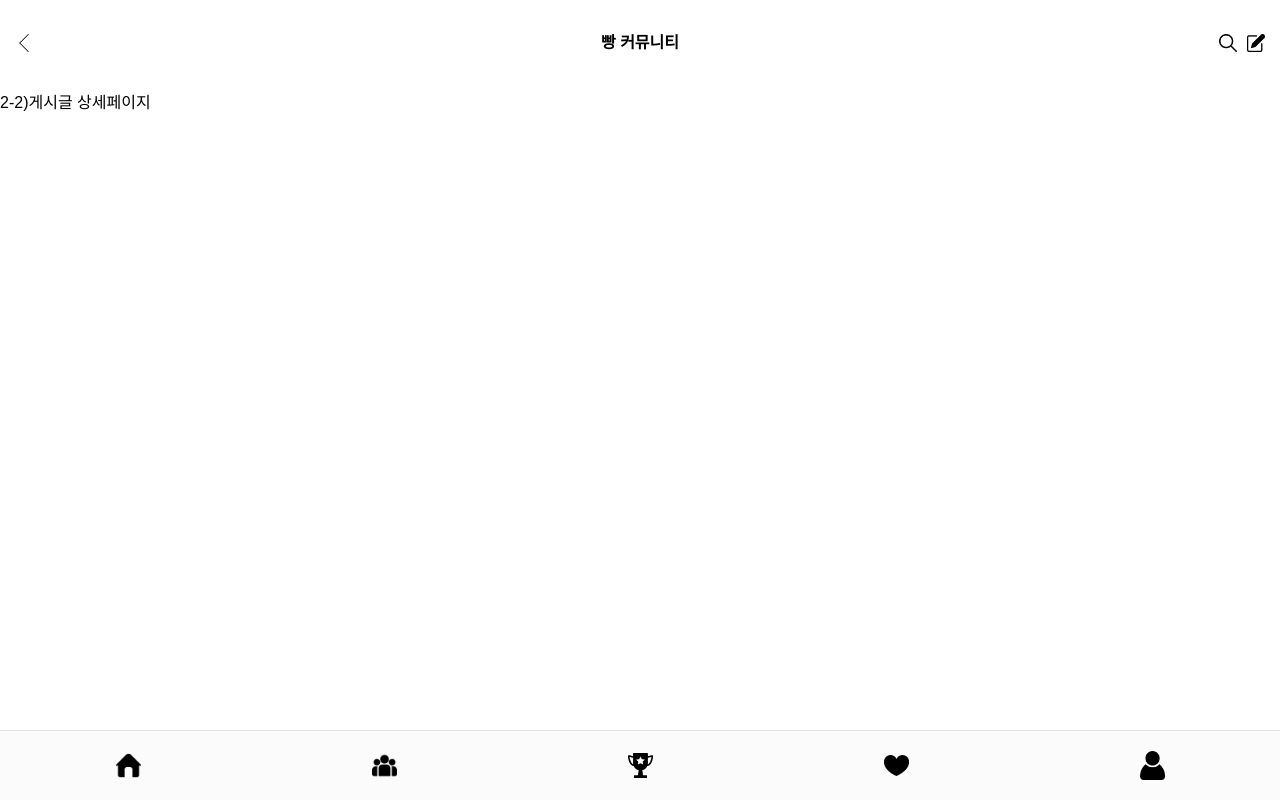
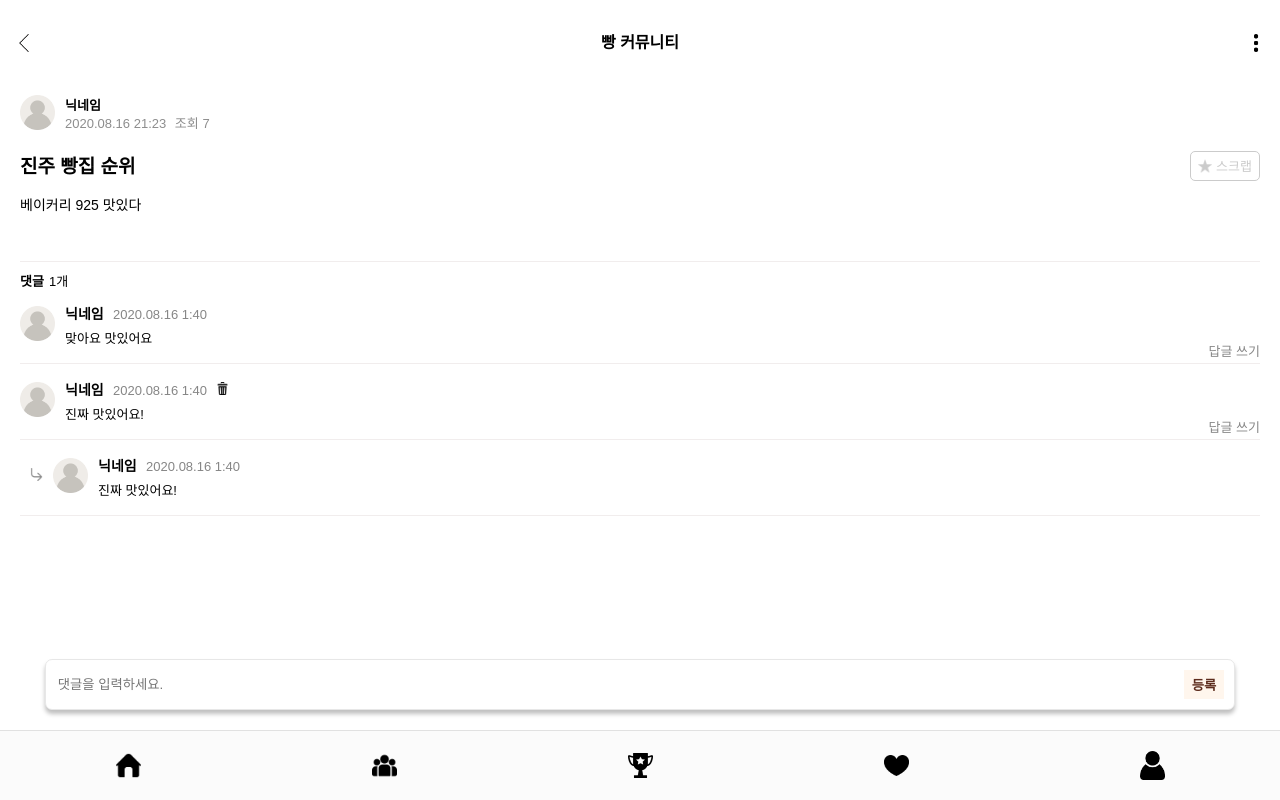
Before and after one commit to gahyeon8955/broad, a Django app: page /post/1/ in a window 1280 px wide. Run offline with Django 3.2, Linux system fonts and the light colour scheme; some web fonts are replaced.

Commit message:
게시물 상세페이지 html/css

```diff
--- a/bakeries/models.py
+++ b/bakeries/models.py
@@ -7,6 +7,9 @@ class Bakery(models.Model):
     sub_name = models.CharField(max_length=40)
     lat = models.FloatField()
     lng = models.FloatField()
+    # img = models.ImageField()
+    # 이미지 필드 pillow 설치 필요
+
 
     def __str__(self):
         return self.name
--- a/static/posts/css/post_detail.css
+++ b/static/posts/css/post_detail.css
@@ -0,0 +1,148 @@
+.post_detail_allbox{
+    padding: 0 20px;
+}
+
+/* 게시물 정보 및 유저 정보 박스 */
+.post_detail_profile_img img{
+    width: 35px;
+}
+.post_user_information{
+    display: flex;
+    flex-direction: row;
+    align-items: center;
+}
+.post_user_information_smallbox{
+    display: flex;
+    flex-direction: column;
+    padding: 0 0 0 10px;
+}
+.post_user_nickname{
+    font-size: 13px;
+    font-weight: bold;
+    margin-bottom: 5px;
+}
+.post_time_pageview{
+    font-size: 13px;
+    color: #8D8D8D;
+}
+.post_detail_time{
+    margin-right: 5px;
+}
+
+/* 게시물 내용 박스 */
+.post_detail_contents_box{
+    margin-top: 18px;
+    height: 110px;
+}
+.post_detail_title_scrap{
+    display: flex;
+    align-items: center;
+    justify-content: space-between;
+}
+.post_detail_title{
+    font-size: 19px;
+    font-weight: bold;
+}
+.post_detail_scrap{
+    display: flex;
+    align-items: center;
+    border: 1px solid #CBCBCB;
+    border-radius: 5px;
+    padding: 7px;
+}
+.post_detail_scrap img{
+    width: 14px;
+    margin-right: 4px;
+}
+.post_detail_scrap_text{
+    font-size: 13px;
+    color: #CBCBCB;
+}
+.post_detail_contents{
+    font-size: 14px;
+    padding-top: 17px;
+}
+/* 댓글 상단 박스 */
+.post_detail_comment_top_box{
+    border-top: 1px solid #F1EDED;
+    display: flex;
+    align-items: center;
+    padding-top: 13px;
+}
+.post_detail_comment_top{
+    font-size: 13px;
+    font-weight: bold;
+    margin-right: 5px;
+}
+.post_detail_comment_count{
+    font-size: 13px;
+}
+/* 댓글 박스 */
+.post_detail_comment_box{
+    border-bottom: 1px solid #F1EDED;
+    padding: 18px 0;
+}
+.post_detail_comment_smallbox{
+    display: flex;
+    flex-direction: row;
+}
+.post_detail_comment_information{
+    padding: 0 10px;
+}
+.post_detail_comment_nickname{
+    font-size: 14px;
+    font-weight: bold;
+    margin-right: 5px;
+
+}
+.post_detail_comment_time{
+    font-size: 13px;
+    color: #868686;
+}
+.post_detail_comment_contents{
+    margin-top: 10px;
+    font-size: 13px;
+}
+.post_detail_leave_a_comment{
+    font-size: 13px;
+    float: right;
+    color: #868686;
+}
+.post_detail_comment_reply_arrow{
+    padding: 10px;
+}
+.post_detail_comment_reply_arrow img{
+    width: 13px;
+}
+.post_detail_comment_delete img{
+    width: 13px;
+    margin-left: 4px;
+}
+
+/* 댓글 작성 박스 */
+.post_detail_comment_input_box{
+    padding: 10px;
+    border: solid 1px #E7E7E7;
+    border-radius: 7px;
+    background-color: white;
+    display: flex;
+    justify-content: space-between;
+    box-shadow: 0px 4px 4px rgba(0, 0, 0, 0.25);
+    position: fixed;
+    bottom: 90px;
+    width: 93%;
+    margin: 0 auto;
+    left: 0;
+    right: 0;
+}
+.post_detail_comment_input{
+    border: none;
+    width: 80%;
+}
+.post_detail_comment_submit{
+    background-color: #FFF6ED;
+    border: none;
+    color: #5D2C1D;
+    font-weight: bold;
+    padding: 5px 8px;
+}
--- a/templates/posts/post_detail.html
+++ b/templates/posts/post_detail.html
@@ -22,13 +22,91 @@
         <span class="header__title">빵 커뮤니티</span>
     </div>
     <div class="header__rightbox">
-        <img class="search_icon" src="{% static  'core/img/search.png' %}" alt="search icon">
-        <img class="post_icon" src="{% static  'core/img/post.png' %}" alt="post icon">
+        <img class="post_icon" src="{% static  'posts/img/menu.png' %}">
     </div>
 </div>
 {% endblock header %}
 
 
 {% block content %}
-2-2)게시글 상세페이지
+<div class="post_detail_allbox">
+    <!-- 게시물 정보 및 유저 정보 박스 -->
+    <div class="post_user_information">
+        <span class="post_detail_profile_img"><img src="{% static 'posts/img/user.png' %}"></span>
+        <span class="post_user_information_smallbox">
+            <span class="post_user_nickname">닉네임</span>
+            <span class="post_time_pageview">
+                <span class="post_detail_time">2020.08.16 21:23</span>
+                <span class="post_detail_pageview">조회 7</span>
+            </span>
+        </span>
+    </div>
+
+    <!-- 게시물 내용 박스 -->
+    <div class="post_detail_contents_box">
+        <div class="post_detail_title_scrap">
+            <span class="post_detail_title">진주 빵집 순위</span>
+            <span class="post_detail_scrap">
+                <img src="{% static 'posts/img/star.png' %}">
+                <span class="post_detail_scrap_text">스크랩</span>
+            </span>
+        </div>
+        <div class="post_detail_contents">베이커리 925 맛있다</div>
+    </div>
+
+    <!-- 댓글 상단 박스 -->
+    <div class="post_detail_comment_top_box">
+        <span class="post_detail_comment_top">댓글</span>
+        <span class="post_detail_comment_count">1개</span>
+    </div>
+
+    <!-- 댓글 박스 -->
+    <div class="post_detail_comment_box">
+        <div class="post_detail_comment_smallbox">
+            <span class="post_detail_profile_img"><img src="{% static 'posts/img/user.png' %}"></span>
+            <span class="post_detail_comment_information">
+                <div class="post_detail_comment_nickname_time">
+                    <span class="post_detail_comment_nickname">닉네임</span>
+                    <span class="post_detail_comment_time">2020.08.16 1:40</span>
+                </div>
+                <div class="post_detail_comment_contents">맞아요 맛있어요</div>
+            </span>
+        </div>
+        <div class="post_detail_leave_a_comment">답글 쓰기</div>
+    </div>
+    <div class="post_detail_comment_box">
+        <div class="post_detail_comment_smallbox">
+            <span class="post_detail_profile_img"><img src="{% static 'posts/img/user.png' %}"></span>
+            <span class="post_detail_comment_information">
+                <div class="post_detail_comment_nickname_time">
+                    <span class="post_detail_comment_nickname">닉네임</span>
+                    <span class="post_detail_comment_time">2020.08.16 1:40</span>
+                    <span class="post_detail_comment_delete"><img src="{% static 'posts/img/trash.png' %}"></span>
+                </div>
+                <div class="post_detail_comment_contents">진짜 맛있어요!</div>
+            </span>
+        </div>
+        <div class="post_detail_leave_a_comment">답글 쓰기</div>
+    </div>
+    <div class="post_detail_comment_box">
+        <div class="post_detail_comment_smallbox">
+            <span class="post_detail_comment_reply_arrow"><img src="{% static 'posts/img/arrow.png' %}"></span>
+            <span class="post_detail_profile_img"><img src="{% static 'posts/img/user.png' %}"></span>
+            <span class="post_detail_comment_information">
+                <div class="post_detail_comment_nickname_time">
+                    <span class="post_detail_comment_nickname">닉네임</span>
+                    <span class="post_detail_comment_time">2020.08.16 1:40</span>
+                </div>
+                <div class="post_detail_comment_contents">진짜 맛있어요!</div>
+            </span>
+        </div>
+    </div>
+
+</div>
+
+<!-- 댓글 작성 박스 -->
+<div class="post_detail_comment_input_box">
+    <input class="post_detail_comment_input" type="text" placeholder="댓글을 입력하세요.">
+    <input class="post_detail_comment_submit" type="submit" value="등록">
+</div>
 {% endblock content %}
```
Also changed, not shown: static/posts/img/arrow.png (added), static/posts/img/menu.png (added), static/posts/img/star.png (added), static/posts/img/trash.png (added), static/posts/img/user.png (added).
